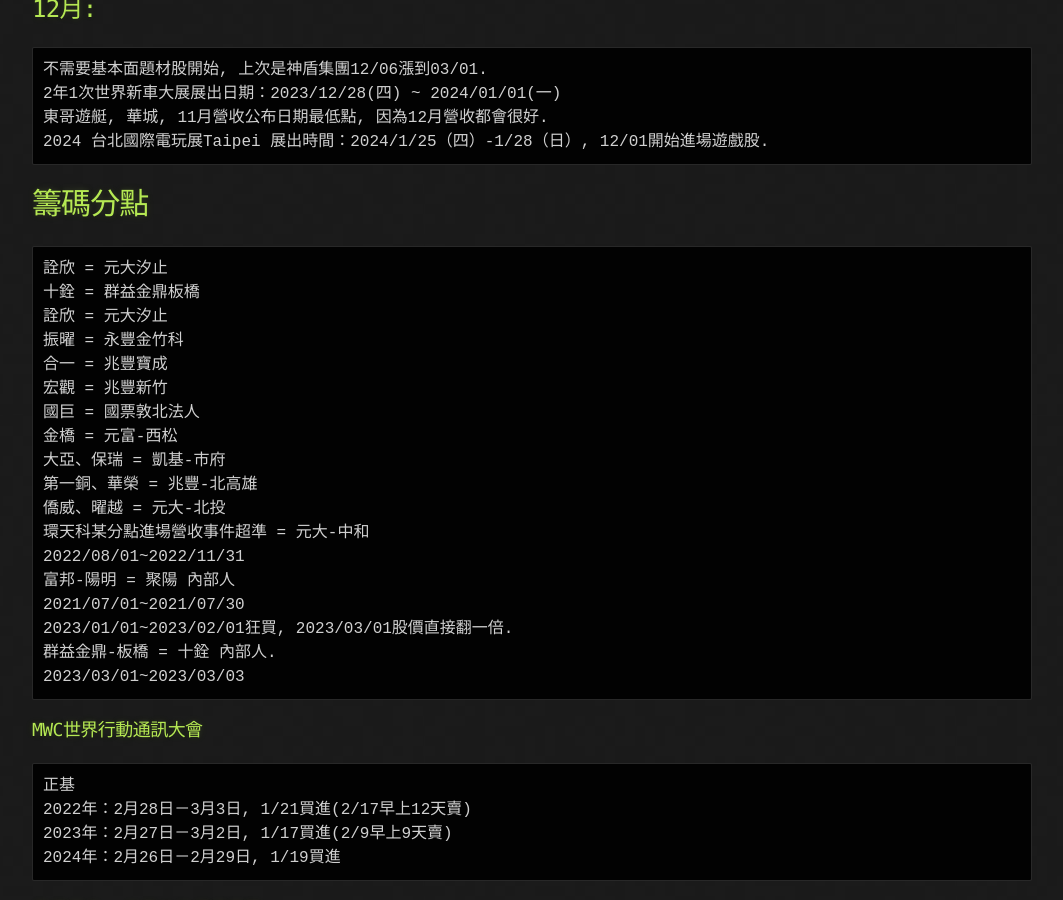
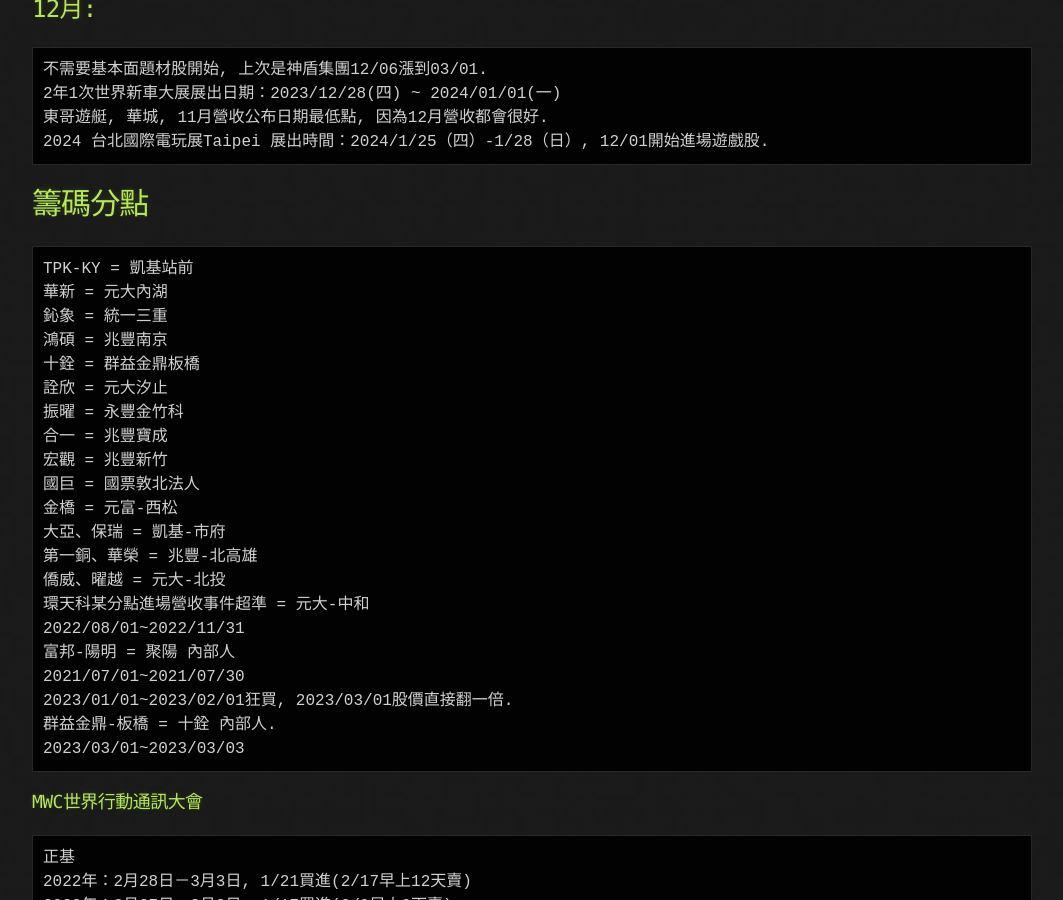
Before and after one commit to lepg5487/Stock_God, a Jekyll site: the page built from experience.md, in a window 1280 px wide and 900 px high, scrolled down 2777 px. Shown: the whole window, without its empty margins (108-1171 px from the left). Built offline with Jekyll 4.4.1, drawn with Linux system fonts in a browser that asks for light colours; our own code applies the rules of GitHub Pages for plain Markdown files.

Commit message:
Update experience.md

````diff
--- a/experience.md
+++ b/experience.md
@@ -102,7 +102,10 @@
 ```
 # 籌碼分點
 ```
-詮欣 = 元大汐止
+TPK-KY = 凱基站前
+華新 = 元大內湖
+鈊象 = 統一三重
+鴻碩 = 兆豐南京
 十銓 = 群益金鼎板橋
 詮欣 = 元大汐止
 振曜 = 永豐金竹科
````
